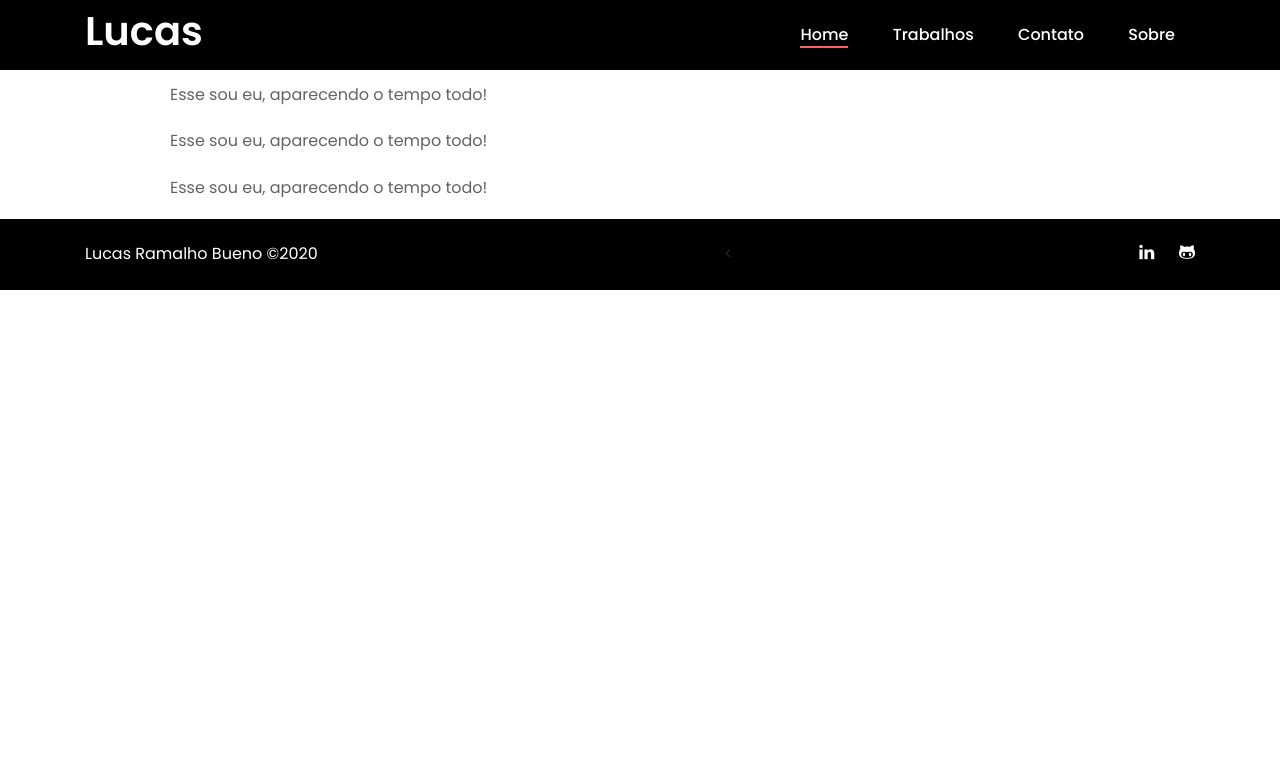
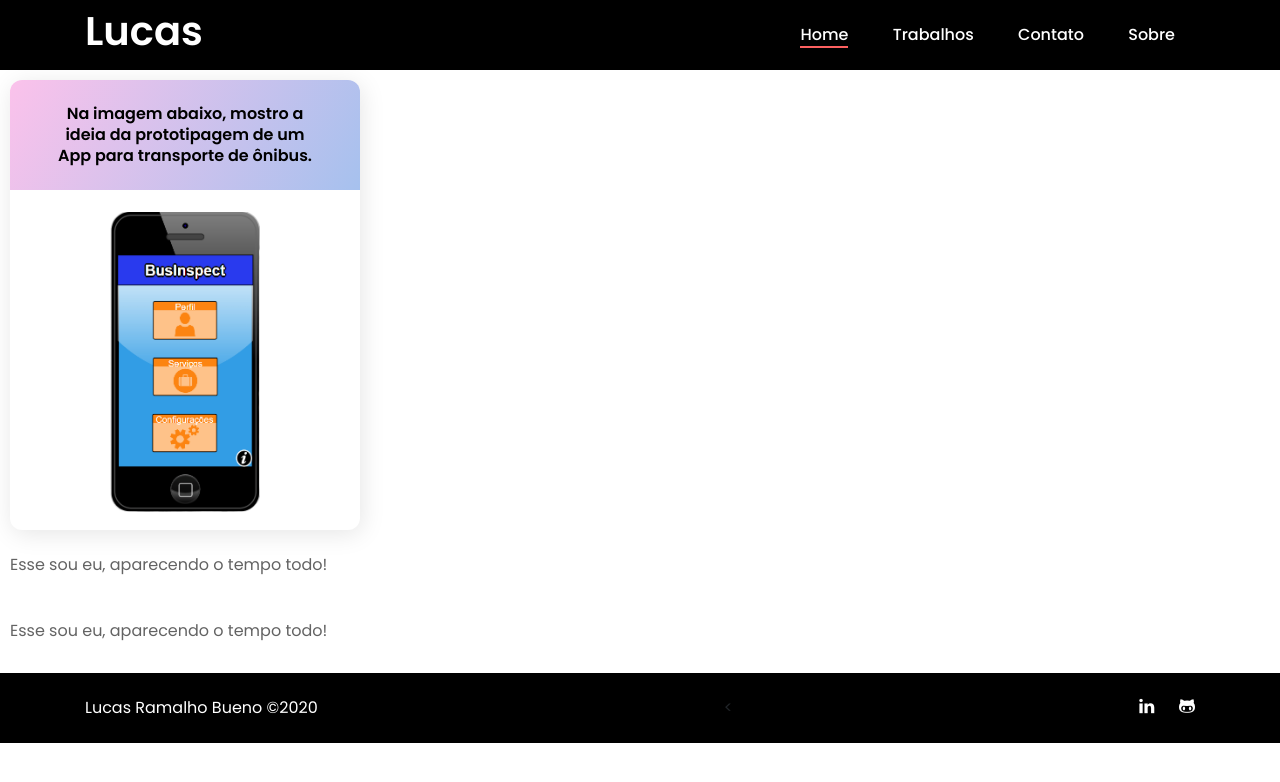
Before and after one commit to lucasrbueno/lucasrbueno.github.io, a website: page index.html in a window 1280 px wide. Drawn offline with Linux system fonts and the light colour scheme.

Commit message:
First Project

```diff
--- a/index.html
+++ b/index.html
@@ -8,6 +8,7 @@
         <link rel="stylesheet" href="style.css">
     </head>
 <body>
+    <script src="script.js"></script>
  <header class="header-area">
      <div class="main-header-area">
          <div class="classy-nav-container breakpoint-off">
@@ -37,7 +38,15 @@
  </header>
 
 <div class="center-block" id="trabalhos">
-<p>Esse sou eu, aparecendo o tempo todo!</p>
+<div id="ideia">
+<h1>Na imagem abaixo, mostro a ideia da prototipagem de um App para transporte de ônibus.</h1
+
+<a href="https://www.draw.io/?lightbox=1&highlight=0000ff&edit=_blank&layers=1&nav=1&
+title=AT%20-%20IHC#Uhttps%3A%2F%2Fdrive.google.com%2Fa%2Fal.infnet.ed
+u.br%2Fuc%3Fid%3D1pC6szuykrm76XgYOMyCqslNJE1KTAfNN%26export%3D
+download
+"><img src="img/proto.png" id="proto"/></a>
+</div>
 </div>
 
 <div class="center-block" id="contato">
--- a/style.css
+++ b/style.css
@@ -7,19 +7,46 @@
 @import url(css/font-awesome.min.css);
 @import url(css/default-assets/themify-icons.css);
 @import url(css/style.css);
-/* :: 01.0 Reboot CSS */
+
 * {
   margin: 0;
   padding: 0; }
 
-
 .center-block{
-  margin: 0 auto;
-  width: 940px;
+  padding: 10px;
 }
 
 #trabalhos{
-  padding-top: 80px
+  padding-top: 80px;
+}
+
+#ideia h1{
+  text-align: center;
+  padding: 1.5rem 2.5rem;
+  background-image: linear-gradient(120deg, #fbc2eb 0%, #a6c1ee 100%);
+  margin: 0 0 2rem 0;
+  font-size: 1.0rem;
+  color: #000000;
+}
+
+#ideia{
+  background: white;
+  box-shadow: 2px 4px 25px rgba(0, 0, 0, .1);
+  border-radius: 12px;
+  overflow: hidden;
+  transition: all .2s linear;
+  width:350px;
+  height: 450px;
+}
+
+#proto:hover {
+  transform: translate3D(0, -2px, 0);
+}
+
+#proto{
+  height: 300px;
+  width: 150px;
+  margin: -10px 100px;
 }
 
 body {
```
Also changed, not shown: img/proto.png (added).
